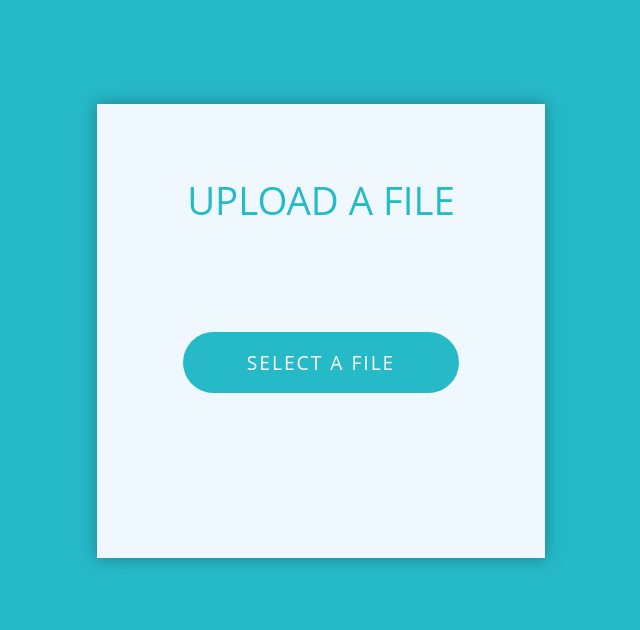
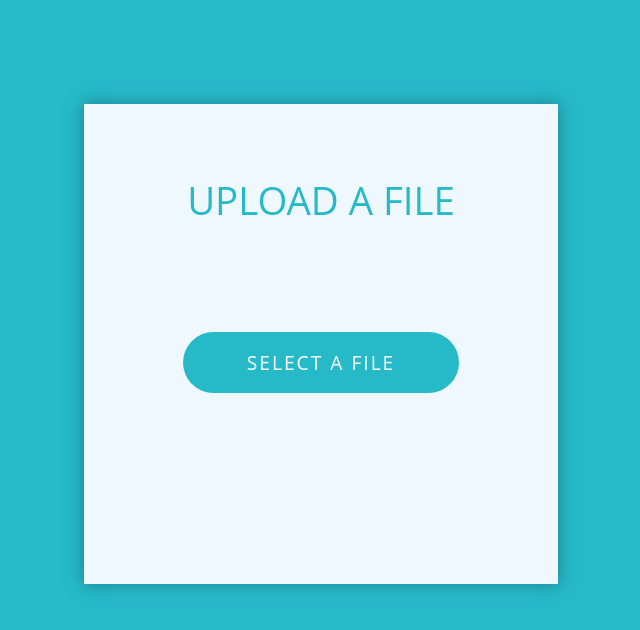
Before and after one commit to shyreneching/WEBAPDE, a website: page AddFile.html in a window 1280 px wide. Shown: the whole page, without its empty margins (319-959 px from the left). Drawn offline with Linux system fonts and the light colour scheme.

Commit message:
something

```diff
--- a/addFile.css
+++ b/addFile.css
@@ -13,8 +13,8 @@ html, body {
     /* height: 65%; */
     /* width: 30%;
     padding-bottom: -220%; */
-    width: 35vw;
-    height: 30vw;
+    width: 37vw;
+    height: 32vw;
     background-color: aliceblue;
     top:13%;
     position: relative;
```
